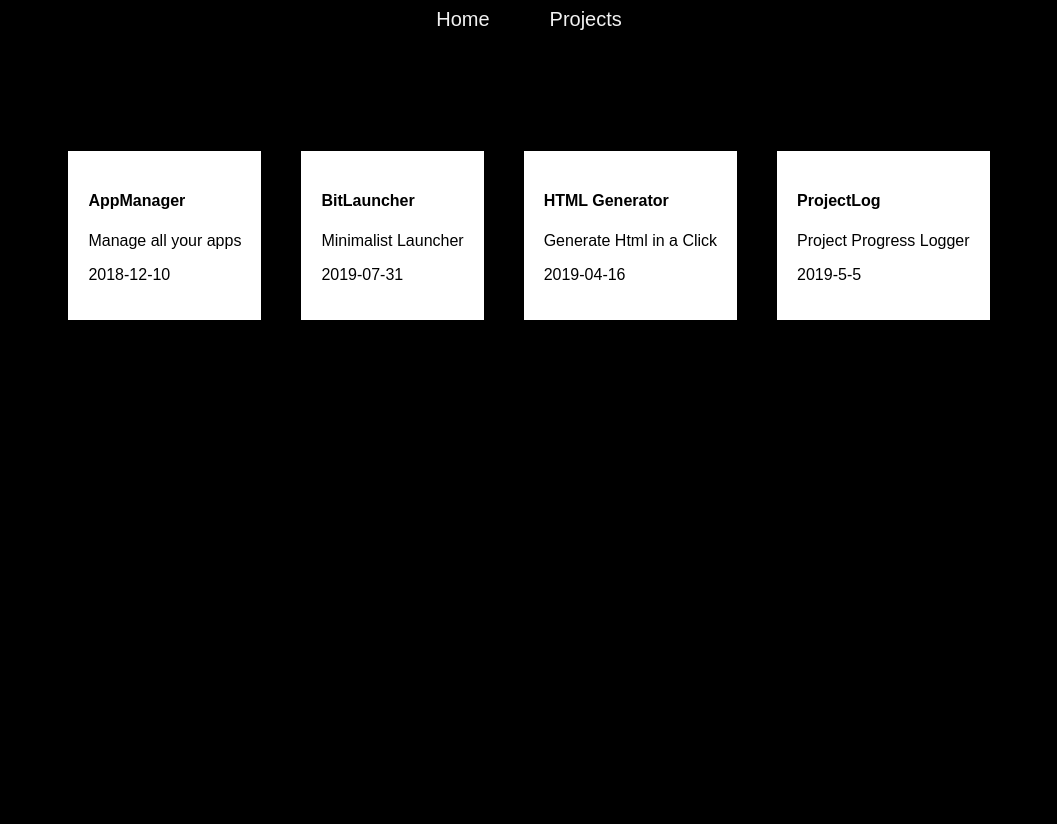
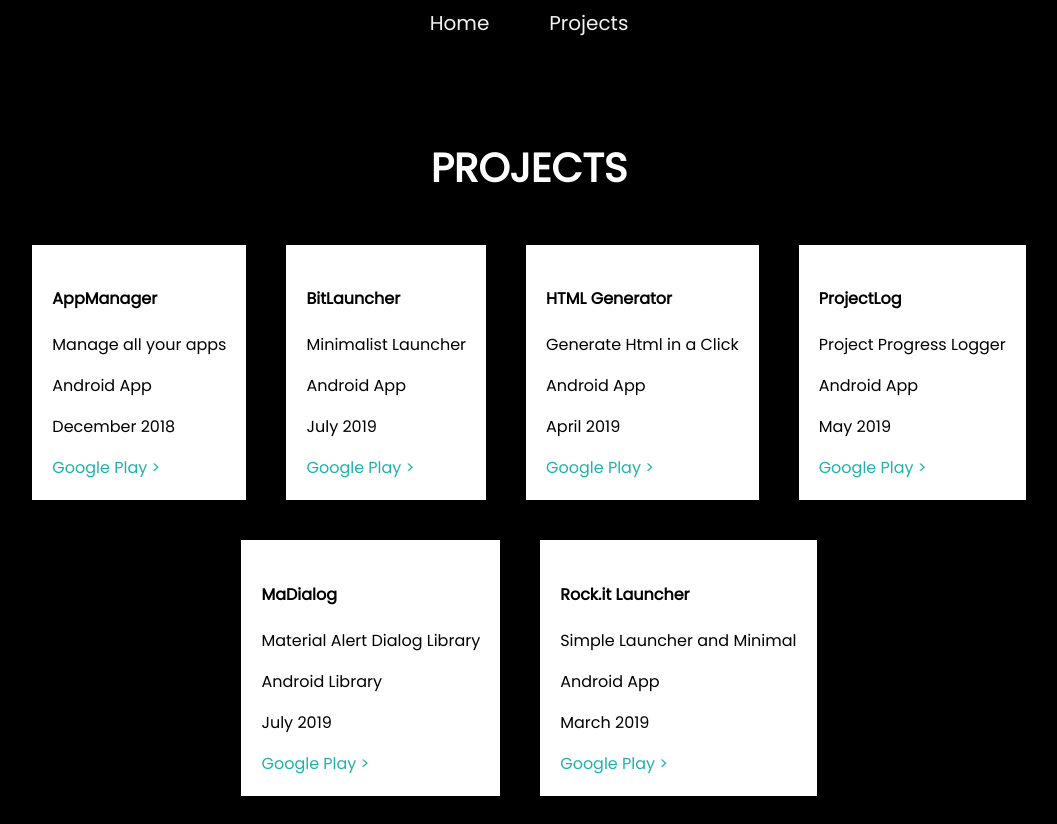
Before and after one commit to umairayub79/umairayub.codes, a React (Create React App) app: page /projects in a window 1280 px wide. Shown: the whole page, without its empty margins (111-1168 px from the left). Before the commit the page ends 800 px from the top, so only its background shows below. Built offline with nearby package versions, Linux system fonts and the light colour scheme.

Commit message:
added few more projects in project list page and added Google play link in project component

```diff
--- a/public/index.html
+++ b/public/index.html
@@ -6,6 +6,8 @@
     <meta name="viewport" content="width=device-width, initial-scale=1" />
     <meta name="theme-color" content="#000000" />
     <meta name="description" content="Portfolio of Umair Ayub, a android app developer based in Karachi, Pakistan."/>
+    <link rel="stylesheet" href="https://use.fontawesome.com/releases/v5.3.1/css/all.css" integrity="sha384-mzrmE5qonljUremFsqc01SB46JvROS7bZs3IO2EmfFsd15uHvIt+Y8vEf7N7fWAU" crossorigin="anonymous"></link>
+    <link href="https://fonts.googleapis.com/css?family=Poppins&display=swap" rel="stylesheet"></link>
 
     <link rel="apple-touch-icon" href="logo192.png" />
     <link rel="manifest" href="%PUBLIC_URL%/manifest.json" />
--- a/src/components/Home.js
+++ b/src/components/Home.js
@@ -13,8 +13,6 @@ class Home extends Component {
                     <title>Umair Ayub - Android App Developer Pakistan</title>
                     <meta name="description" content="{pageContent}" />
                 </Helmet>
-                <link href="https://fonts.googleapis.com/css?family=Poppins&display=swap" rel="stylesheet"></link>
-                <link rel="stylesheet" href="https://use.fontawesome.com/releases/v5.3.1/css/all.css" integrity="sha384-mzrmE5qonljUremFsqc01SB46JvROS7bZs3IO2EmfFsd15uHvIt+Y8vEf7N7fWAU" crossorigin="anonymous"></link>
                 <h1 className="name">{pageTitle}</h1>
                 <p className="description">Student | Maker</p>
                 <h4 className="about">{pageContent}</h4>
--- a/src/components/Project.js
+++ b/src/components/Project.js
@@ -5,8 +5,11 @@ import '../css/Project.css'
 class Project extends Component {
     static propTypes = {
         name: PropTypes.string,
+        type: PropTypes.string,
         date: PropTypes.string,
-        description: PropTypes.string
+        description: PropTypes.string,
+        link: PropTypes.string
+
     }
 
     render() {
@@ -15,10 +18,16 @@ class Project extends Component {
                 <div className="project_item">
                     <h4 className="project_title">{this.props.name}</h4>
                     <p className="project_description">{this.props.description}</p>
+                    <p>{this.props.type}</p>
                     <p className="project_date">{this.props.date}</p>
+                    <div class="projectLink">
+                        <a href={this.props.link} target="_blank">Google Play > </a>
+                    </div>
+
                 </div>
             </React.Fragment>
         )
     }
 }
+
 export default Project;
--- a/src/components/Projects.js
+++ b/src/components/Projects.js
@@ -4,12 +4,22 @@ import '../css/Projects.css'
 class Projects extends Component {
     render() {
         return (
-            <div className="projects">
-                <Project name="AppManager" description="Manage all your apps" date="2018-12-10"/>
-                 <Project name="BitLauncher" description="Minimalist Launcher" date="2019-07-31"/>
-                 <Project name="HTML Generator" description="Generate Html in a Click" date="2019-04-16"/>
-                 <Project name="ProjectLog" description="Project Progress Logger" date="2019-5-5"/>
-            </div>
+            <React.Fragment>
+                <h1>Projects</h1>
+                <div className="projects">
+                    <div className="projects_list">
+                        <Project name="AppManager" description="Manage all your apps" type="Android App" date="December 2018" link="https://ply.gl/umairayub.appmanager"/>
+                        <Project name="BitLauncher" description="Minimalist Launcher" type="Android App" date="July 2019" link="https://ply.gl/umairayub.bitlauncher"/>
+                        <Project name="HTML Generator" description="Generate Html in a Click" type="Android App" date="April 2019" link="https://ply.gl/umairayub.htmlgenerator"/>
+                        <Project name="ProjectLog" description="Project Progress Logger" type="Android App" date="May 2019" link="https://ply.gl/umairayub.projectlog"/>
+                    </div>
+                    <div className="projects_list">
+                        <Project name="MaDialog" description="Material Alert Dialog Library" type="Android Library" date="July 2019" link="https://ply.gl/umairayub.madialogdemoapp"/>
+                        <Project name="Rock.it Launcher" description="Simple Launcher and Minimal" type="Android App" date="March 2019" link="https://ply.gl/umairayub.rockitlauncher"/>
+
+                    </div>
+                </div>
+            </React.Fragment>
         )
     }
 }
--- a/src/css/Project.css
+++ b/src/css/Project.css
@@ -3,10 +3,13 @@
     color: black;
     transition: 600ms;
     padding: 20px;
-    margin: 120px 20px 20px 20px;
+    margin: 20px 20px 20px 20px;
 }
 
 .project_item:hover{
     background: gold;
     color: #ffffff;
 }
+.projectLink a{
+    color: lightseagreen;
+}
--- a/src/css/Projects.css
+++ b/src/css/Projects.css
@@ -1,4 +1,14 @@
 .projects{
+    margin: 0 0 0 0; padding:0;
+    display: flex;
+    flex-direction: column;
+    place-items: center;
+    font-family: 'Poppins', sans-serif;
+    background: black;
+    background-size: cover;
+    background-attachment: fixed;
+}
+.projects_list{
     margin:0; padding:0;
     display: flex;
     flex-direction: row;
```
